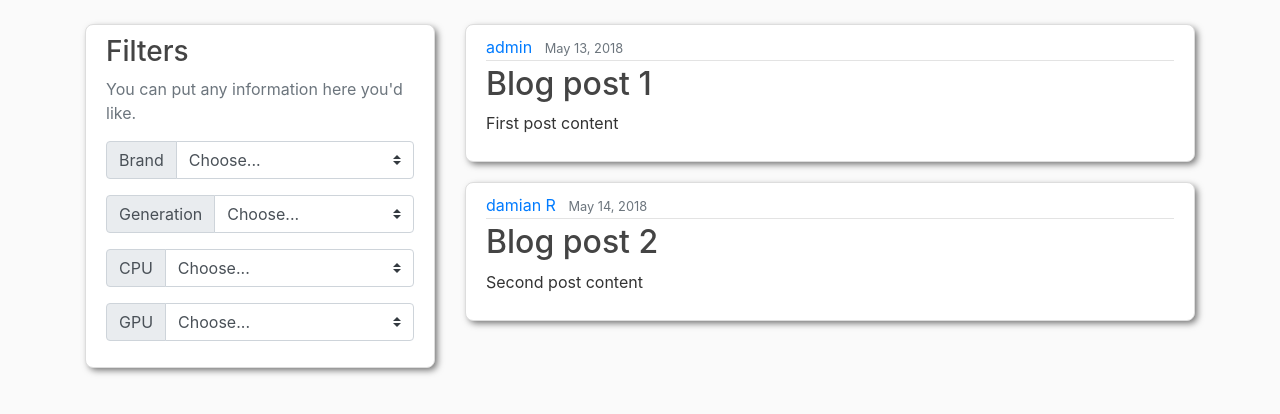
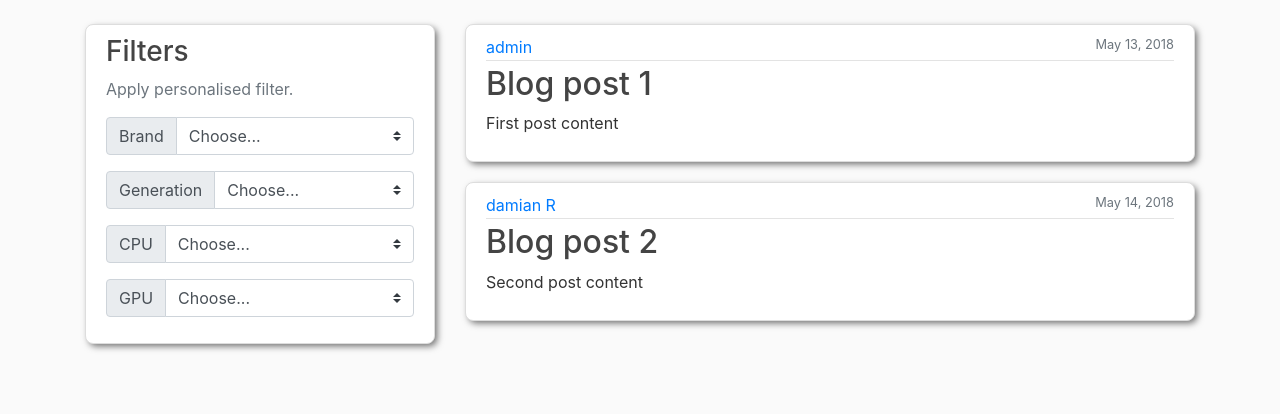
Before and after one commit to damianism/rate-my-rig, a Django app: page / in a window 1280 px wide. Shown: the part 56-470 px from the top of the page. Run offline with Django 3.2, Linux system fonts and the light colour scheme; some libraries are stand-ins or nearby versions; some web fonts are replaced.

Commit message:
Modified home.html page - classes slightly modified

```diff
--- a/blog/templates/blog/home.html
+++ b/blog/templates/blog/home.html
@@ -5,7 +5,7 @@
     {% for post in posts %}
         <article class="media content-section">
           <div class="media-body">
-            <div class="article-metadata">
+            <div class="article-metadata d-flex justify-content-between">
               <a class="mr-2" href="#">{{ post.author }}</a>
               <small class="text-muted">{{ post.date_posted }}</small>
             </div>
--- a/templates/base.html
+++ b/templates/base.html
@@ -52,15 +52,7 @@
         <div class="col-md-4">
           <div class="content-section">
             <h3>Filters</h3>
-            <!--<p class='text-muted'>You can put any information here you'd like.-->
-            <!--  <ul class="list-group">-->
-            <!--    <li class="list-group-item list-group-item-light">Latest Posts</li>-->
-            <!--    <li class="list-group-item list-group-item-light">Announcements</li>-->
-            <!--    <li class="list-group-item list-group-item-light">Calendars</li>-->
-            <!--    <li class="list-group-item list-group-item-light">etc</li>-->
-            <!--  </ul>-->
-            <!--</p>-->
-            <p class='text-muted'>You can put any information here you'd like. </p>
+            <p class='text-muted'>Apply personalised filter. </p>
             <div class="input-group mb-3">
               <div class="input-group-prepend">
                 <label class="input-group-text" for="inputGroupSelect01">Brand</label>
```
